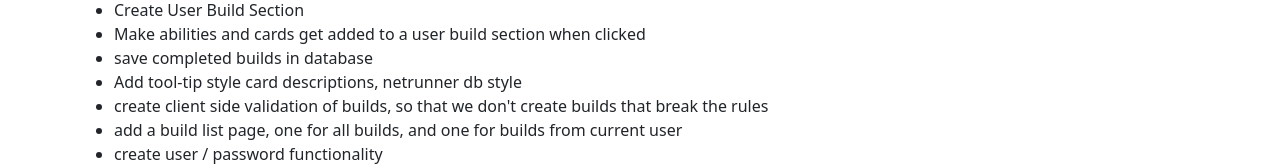
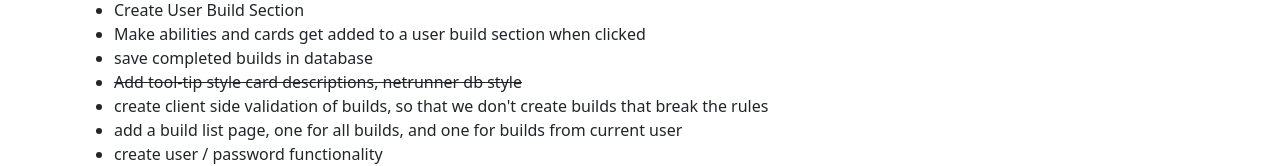
Before and after one commit to halfordC/GigaRoboBuilder4, a React (Create React App) app in the folder giga-robo-frontend/: page / in a window 1280 px wide. Shown: the part 504-670 px from the top of the page. Built offline with nearby package versions, Linux system fonts and the light colour scheme; no server answers.

Commit message:
Edited To-do list

```diff
--- a/giga-robo-frontend/src/App.js
+++ b/giga-robo-frontend/src/App.js
@@ -303,7 +303,7 @@ let filteredPilotCards = pilotCards.filter((pilotCard) => {
           <li>Create User Build Section</li>
           <li>Make abilities and cards get added to a user build section when clicked</li>
           <li>save completed builds in database</li>
-          <li>Add tool-tip style card descriptions, netrunner db style</li>
+          <li><del>Add tool-tip style card descriptions, netrunner db style</del></li>
           <li>create client side validation of builds, so that we don't create builds that break the rules</li>
           <li>add a build list page, one for all builds, and one for builds from current user</li>
           <li>create user / password functionality</li>
```
